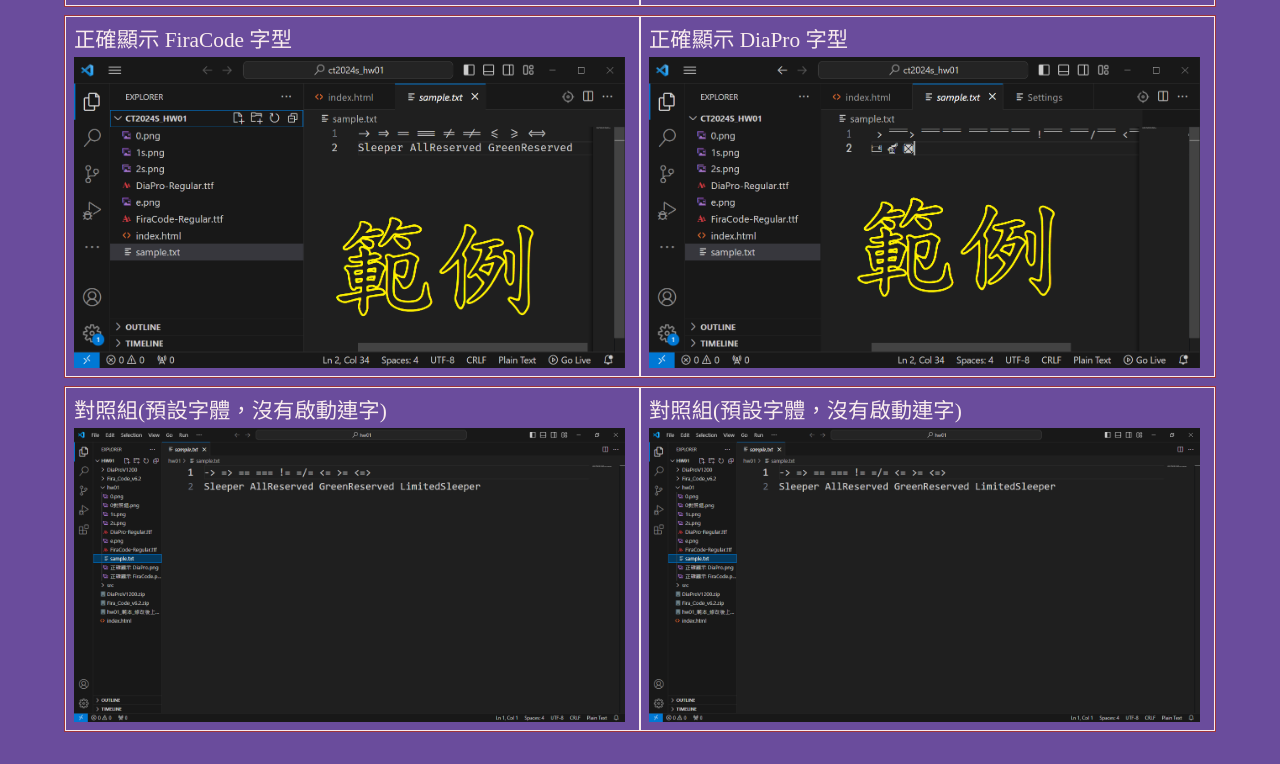
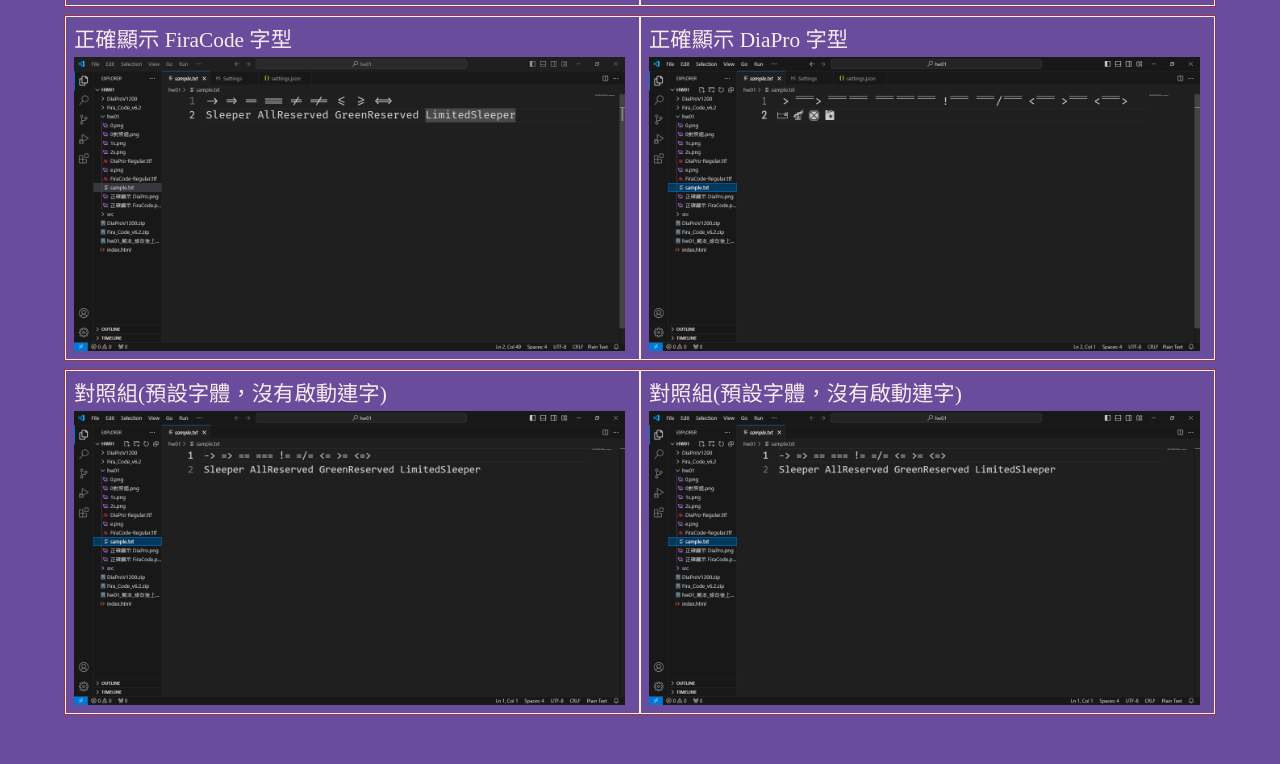
Before and after one commit to Davianrider/ct2024s, a plain HTML site: page hw01/index.html in a window 1280 px wide. Shown: the part 1779-2543 px from the top of the page. Drawn offline with nearby package versions, Linux system fonts and the light colour scheme.

Commit message:
Update index.html

```diff
--- a/hw01/index.html
+++ b/hw01/index.html
@@ -350,11 +350,11 @@
   <div class="row hw12">
     <div class="col-md-6 twenty">
       正確顯示 FiraCode 字型
-      <img src="./1s.png" width="99%" />
+      <img src="./1.png" width="99%" />
     </div>
     <div class="col-md-6 twenty">
       正確顯示 DiaPro 字型
-      <img src="./2s.png" width="99%" />
+      <img src="./2.png" width="99%" />
     </div>
   </div>
 
```
